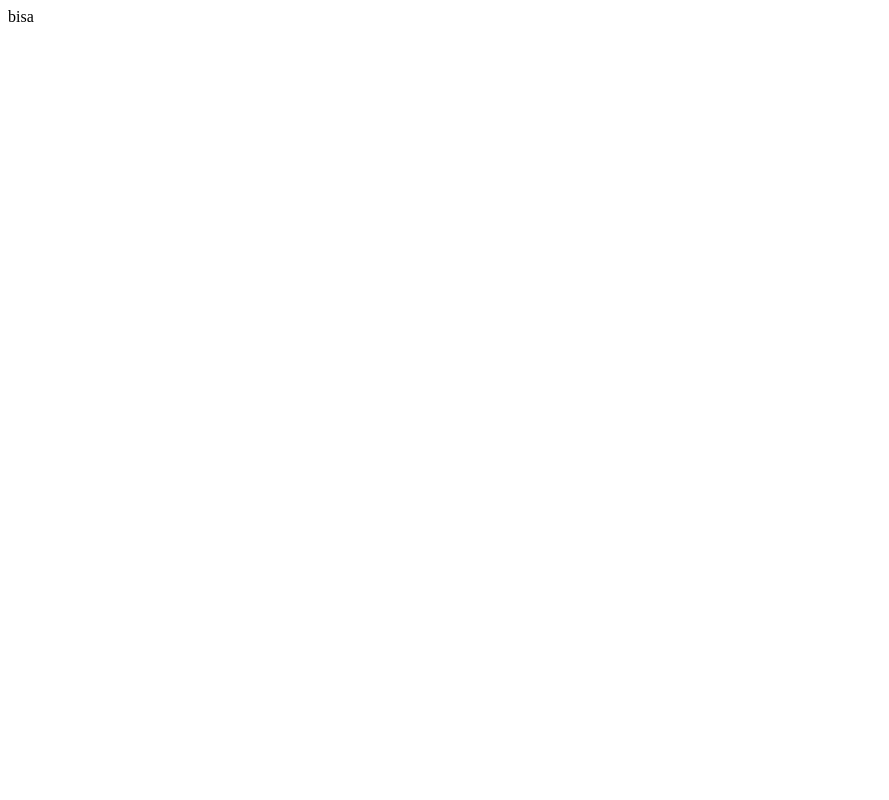
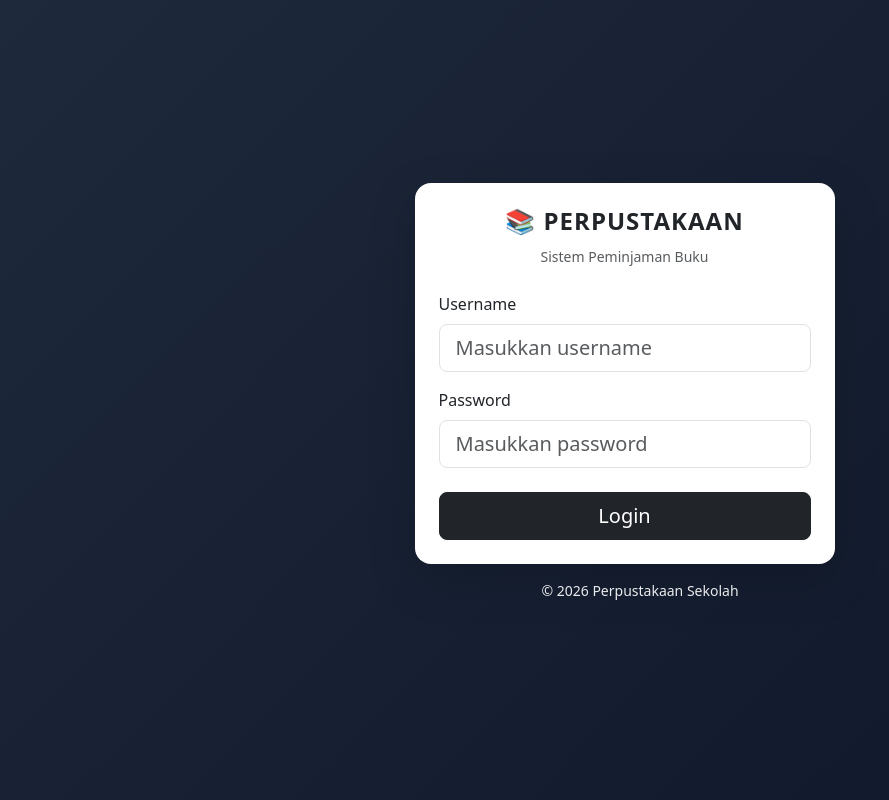
Before and after one commit to ariefrizky09/perpus_master, a PHP site: page / in a window 1280 px wide. Before the commit the part shown is almost empty. Shown: the whole page, without its empty margins (0-889 px from the left). Run offline with PHP 8.4, Linux system fonts and the light colour scheme; a stand-in replaces the project's code that opens the database connection.

Commit message:
membuat login

```diff
--- a/index.php
+++ b/index.php
@@ -1,3 +1,114 @@
-<?php
-echo "bisa";
-?>
+<!-- <?php
+session_start();
+include 'config/koneksi.php';
+
+$error = "";
+if(isset($_POST['login'])){
+  $u = $_POST['username'];
+  $p = md5($_POST['password']);
+
+  $q = mysqli_query($conn,"
+    SELECT * FROM users
+    WHERE username='$u' AND password='$p'
+  ");
+  $d = mysqli_fetch_assoc($q);
+
+  if(mysqli_num_rows($q) > 0){
+    $_SESSION['id_user'] = $d['id_user'];
+    $_SESSION['role']    = $d['role'];
+    header("location:".$d['role']."/dashboard.php");
+  } else {
+    $error = "Username atau password salah";
+  }
+}
+?> -->
+
+<!DOCTYPE html>
+<html lang="id">
+<head>
+<meta charset="UTF-8">
+<title>Login | Perpustakaan Sekolah</title>
+
+<!-- Bootstrap Offline -->
+<link rel="stylesheet" href="assets/bootstrap/css/bootstrap.min.css">
+
+<style>
+body{
+  background: linear-gradient(135deg,#1e293b,#0f172a);
+  min-height: 100vh;
+  display: flex;
+  align-items: center;
+}
+.login-card{
+  max-width: 420px;
+  width: 100%;
+}
+.brand{
+  font-weight: 600;
+  letter-spacing: 1px;
+}
+</style>
+</head>
+
+<body>
+
+<div class="container">
+  <div class="row justify-content-center">
+    <div class="col-md-5">
+
+      <div class="card login-card shadow-lg border-0 rounded-4">
+        <div class="card-body p-4">
+
+          <div class="text-center mb-4">
+            <h4 class="brand">📚 PERPUSTAKAAN</h4>
+            <small class="text-muted">Sistem Peminjaman Buku</small>
+          </div>
+
+          <?php if($error!=""){ ?>
+            <div class="alert alert-danger text-center">
+              <?= $error ?>
+            </div>
+          <?php } ?>
+
+          <form method="post">
+
+            <div class="mb-3">
+              <label class="form-label">Username</label>
+              <input type="text"
+                     name="username"
+                     class="form-control form-control-lg"
+                     placeholder="Masukkan username"
+                     required>
+            </div>
+
+            <div class="mb-4">
+              <label class="form-label">Password</label>
+              <input type="password"
+                     name="password"
+                     class="form-control form-control-lg"
+                     placeholder="Masukkan password"
+                     required>
+            </div>
+
+            <div class="d-grid">
+              <button name="login" class="btn btn-dark btn-lg">
+                Login
+              </button>
+            </div>
+
+          </form>
+
+        </div>
+      </div>
+
+      <p class="text-center text-light mt-3 small">
+        © <?= date('Y') ?> Perpustakaan Sekolah
+      </p>
+
+    </div>
+  </div>
+</div>
+
+<script src="assets/bootstrap/js/bootstrap.bundle.min.js"></script>
+</body>
+</html>
```
